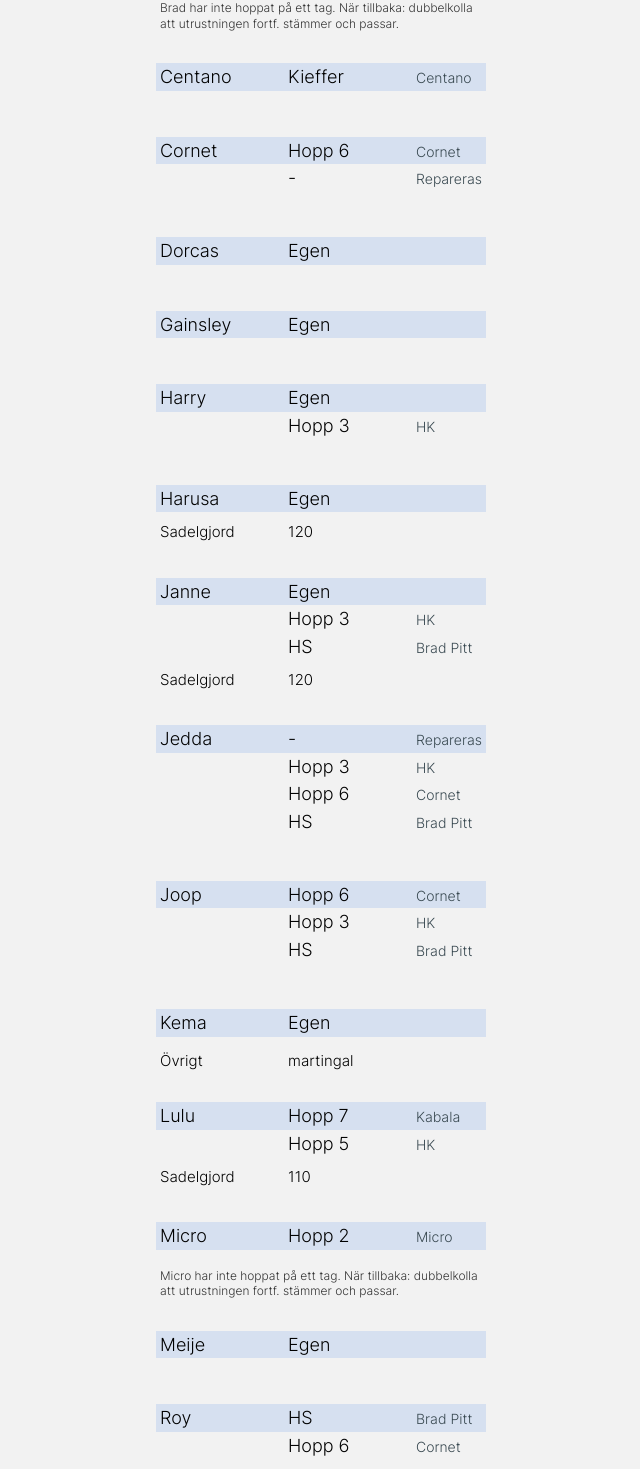
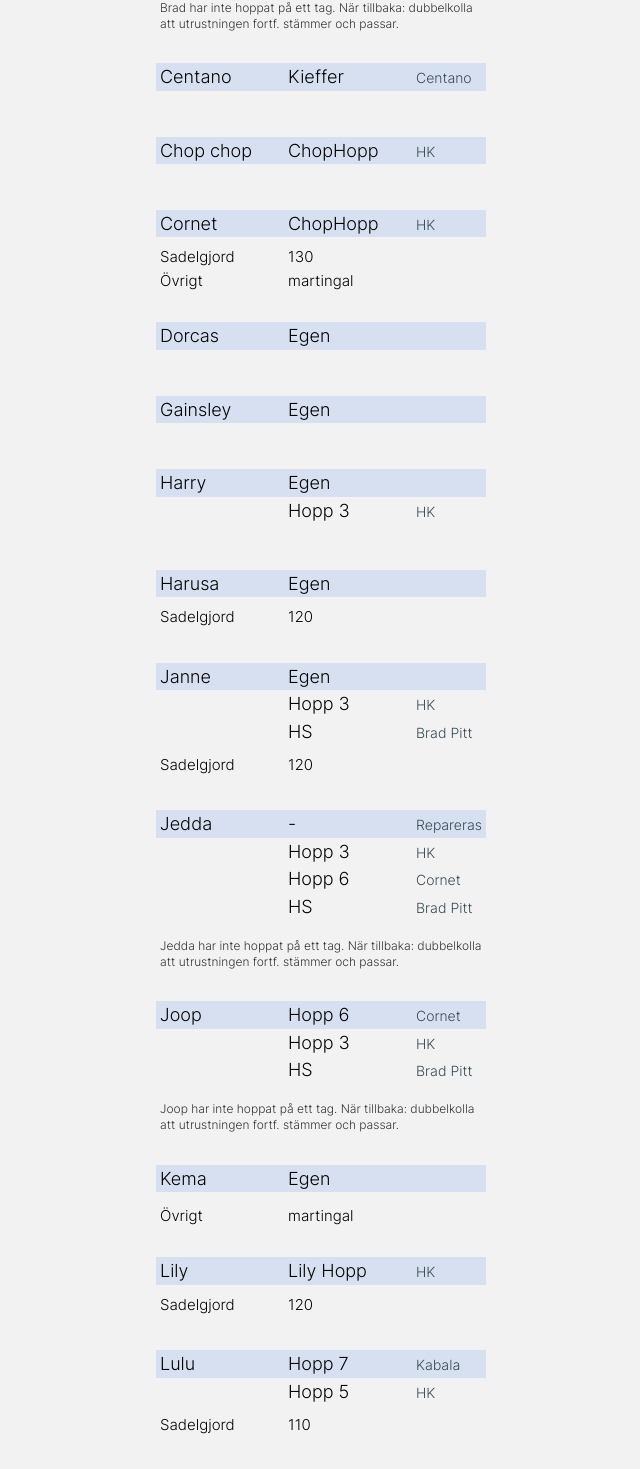
Before and after one commit to Minomichu/hoppsadlar, a Next.js app: page / in a window 1280 px wide. Shown: the part 672-2141 px from the top of the page, without its empty margins (319-959 px from the left). Built offline with nearby package versions, Linux system fonts and the light colour scheme.

Commit message:
updated saddles

```diff
--- a/src/constants/saddles.js
+++ b/src/constants/saddles.js
@@ -8,6 +8,8 @@ const hopp7 = { saddle: 'Hopp 7', location: 'Kabala' }
 const HS = { saddle: 'HS', location: 'Brad Pitt' }
 const kieffer = { saddle: 'Kieffer', location: 'Centano' }
 const alonsoHopp = { saddle: 'Alonso Hopp*', location: 'HK' }
+const lilyHopp = { saddle: 'Lily Hopp', location: 'HK' }
+const chopChopHopp = { saddle: 'ChopHopp', location: 'HK' }
 const egen = { saddle: 'Egen', location: ''}  // Egen sadel som inte klassas som hoppsadel
 const hopp4 = { saddle: '-', location: 'Repareras' }
 const confirmSaddle = " har inte hoppat på ett tag. När tillbaka: dubbelkolla att utrustningen fortf. stämmer och passar."
@@ -39,11 +41,19 @@ const EQUIPMENT = [
     ]
   },
   {
-    horse: 'Cornet',
-    saddles: [hopp6, hopp4],
+    horse: 'Chop chop',
+    saddles: [chopChopHopp],
     girthLength: { name: '', cm: '' },
     other: [
       { name: '', equipment: [''] }
+    ],
+  },
+  {
+    horse: 'Cornet',
+    saddles: [chopChopHopp],
+    girthLength: { name: 'Sadelgjord', cm: '130' },
+    other: [
+      { name: 'Övrigt', equipment: ['martingal'] }
     ],
   },
   {
@@ -93,6 +103,7 @@ const EQUIPMENT = [
     other: [
       { name: '', equipment: [''] }
     ],
+    textRow: 'Jedda' + confirmSaddle
   },
   {
     horse: 'Joop',
@@ -101,6 +112,7 @@ const EQUIPMENT = [
     other: [
       { name: '', equipment: [''] }
     ],
+    textRow: 'Joop' + confirmSaddle
   },
   {
     horse: 'Kema',
@@ -108,6 +120,14 @@ const EQUIPMENT = [
     girthLength: { name: '', cm: '' },
     other: [
       { name: 'Övrigt', equipment: ['martingal'] }
+    ],
+  },
+  {
+    horse: 'Lily',
+    saddles: [lilyHopp],
+    girthLength: { name: 'Sadelgjord', cm: '120' },
+    other: [
+      { name: '', equipment: [''] }
     ],
   },
   {
@@ -142,6 +162,7 @@ const EQUIPMENT = [
     other: [
       { name: 'Övrigt', equipment: ['martingal'] }
     ],
+    textRow: 'Roy' + confirmSaddle
   },
   {
     horse: 'Unic',
```
